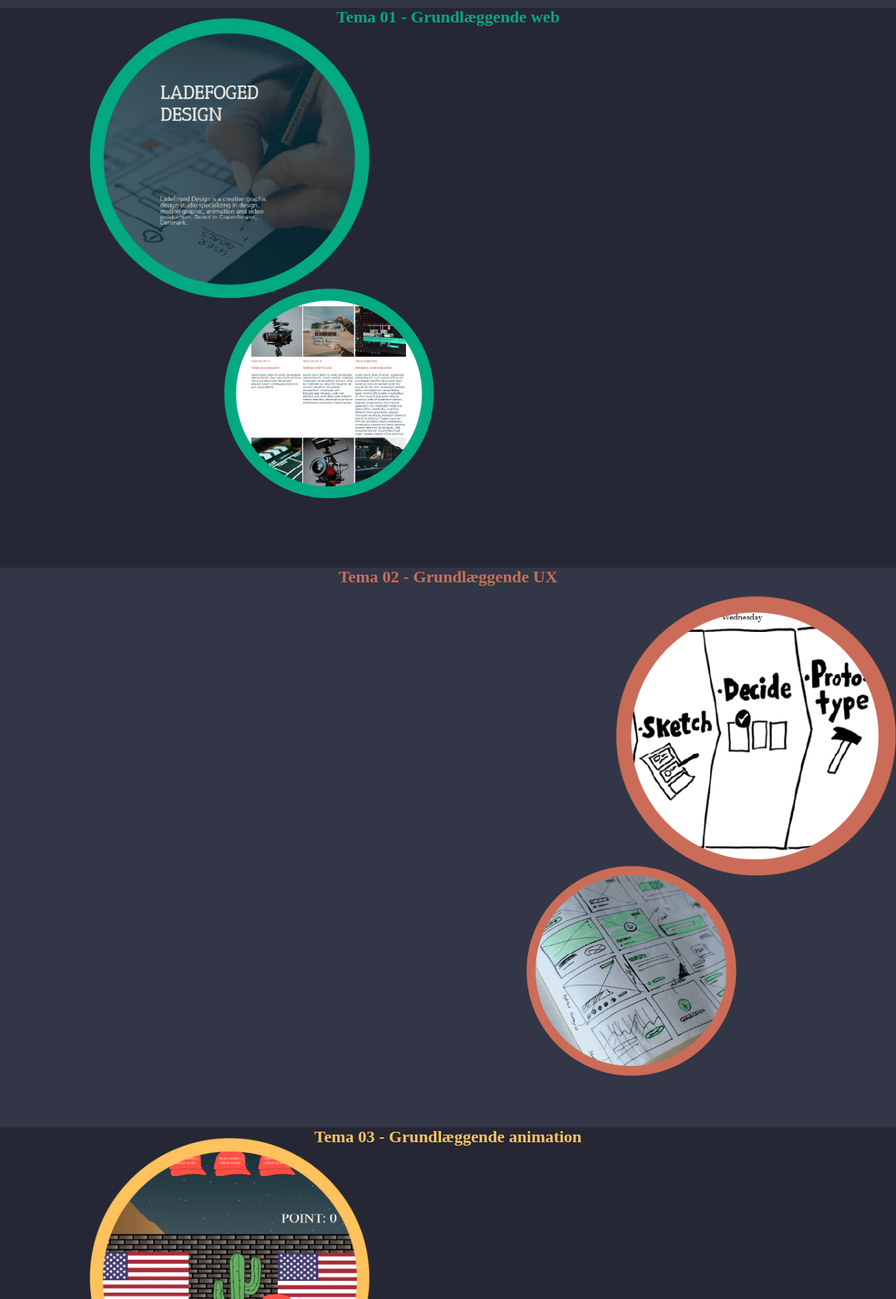
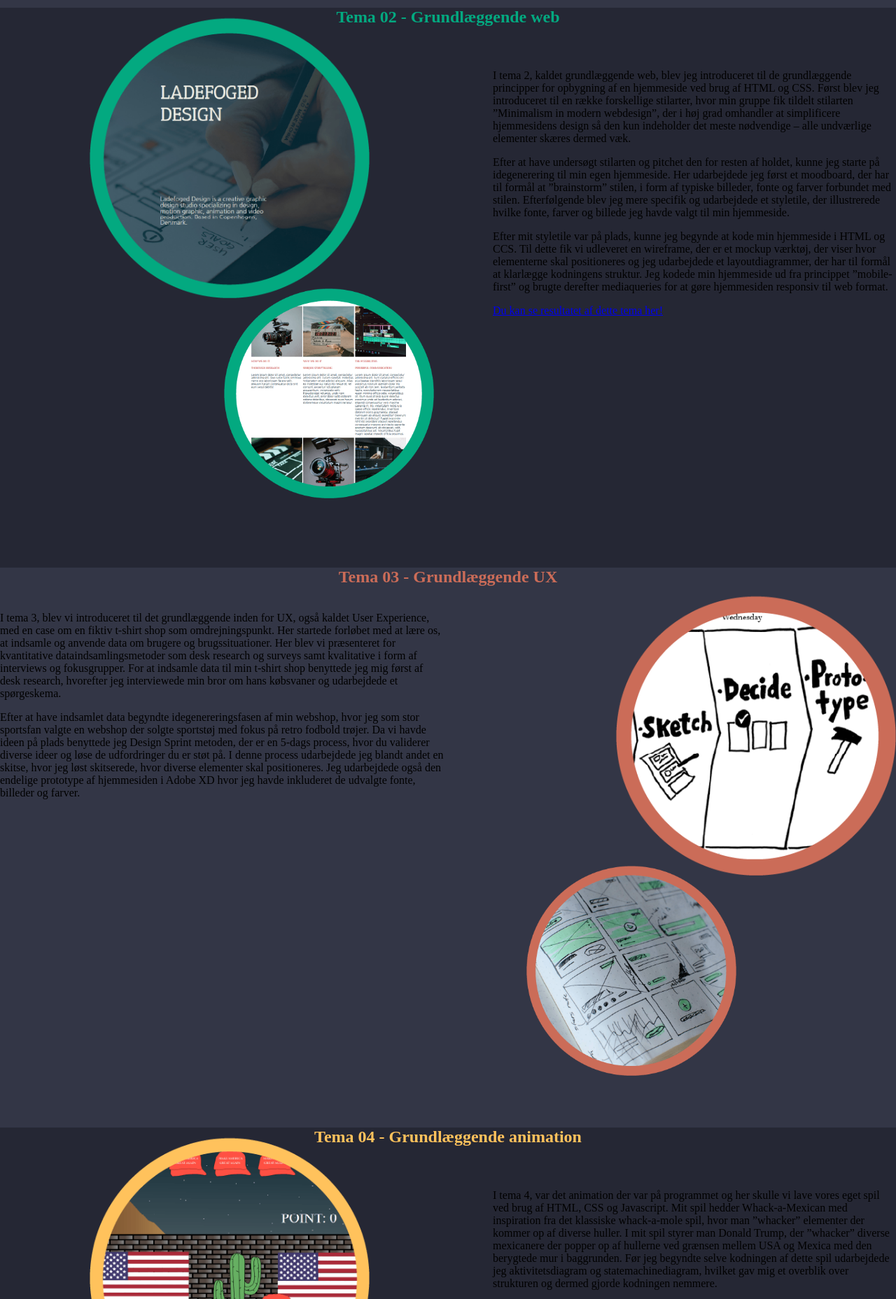
Before and after one commit to marcladefoged/eksamensprojekt, a plain HTML site: page portfolio.html in a window 1280 px wide. Shown: the part 117-1973 px from the top of the page at 70% size. Drawn offline with Linux system fonts and the light colour scheme.

Commit message:
text added to portfolio

```diff
--- a/portfolio.html
+++ b/portfolio.html
@@ -30,7 +30,7 @@
 
     <section id="first_section">
         <h2>
-            Tema 01 - Grundlæggende web
+            Tema 02 - Grundlæggende web
         </h2>
 
 
@@ -44,6 +44,13 @@
                 </div>
             </div>
             <div id="col2">
+                <p>I tema 2, kaldet grundlæggende web, blev jeg introduceret til de grundlæggende principper for opbygning af en hjemmeside ved brug af HTML og CSS. Først blev jeg introduceret til en række forskellige stilarter, hvor min gruppe fik tildelt stilarten ”Minimalism in modern webdesign”, der i høj grad omhandler at simplificere hjemmesidens design så den kun indeholder det meste nødvendige – alle undværlige elementer skæres dermed væk.</p>
+
+                <p>Efter at have undersøgt stilarten og pitchet den for resten af holdet, kunne jeg starte på idegenerering til min egen hjemmeside. Her udarbejdede jeg først et moodboard, der har til formål at ”brainstorm” stilen, i form af typiske billeder, fonte og farver forbundet med stilen. Efterfølgende blev jeg mere specifik og udarbejdede et styletile, der illustrerede hvilke fonte, farver og billede jeg havde valgt til min hjemmeside.</p>
+
+                <p>Efter mit styletile var på plads, kunne jeg begynde at kode min hjemmeside i HTML og CCS. Til dette fik vi udleveret en wireframe, der er et mockup værktøj, der viser hvor elementerne skal positioneres og jeg udarbejdede et layoutdiagrammer, der har til formål at klarlægge kodningens struktur. Jeg kodede min hjemmeside ud fra princippet ”mobile-first” og brugte derefter mediaqueries for at gøre hjemmesiden responsiv til web format.</p>
+
+                <a href="http://marcladefoged.dk/kea/02_web/04_responsive/responsive_v2/index.html">Du kan se resultatet af dette tema her!</a>
 
             </div>
         </div>
@@ -52,12 +59,15 @@
 
     <section id="second_section">
         <h2>
-            Tema 02 - Grundlæggende UX
+            Tema 03 - Grundlæggende UX
         </h2>
 
         <div class="section_wrapper">
             <div id="col1">
+                <p>I tema 3, blev vi introduceret til det grundlæggende inden for UX, også kaldet User Experience, med en case om en fiktiv t-shirt shop som omdrejningspunkt. Her startede forløbet med at lære os, at indsamle og anvende data om brugere og brugssituationer. Her blev vi præsenteret for kvantitative dataindsamlingsmetoder som desk research og surveys samt kvalitative i form af interviews og fokusgrupper. For at indsamle data til min t-shirt shop benyttede jeg mig først af desk research, hvorefter jeg interviewede min bror om hans købsvaner og udarbejdede et spørgeskema.</p>
 
+                <p>Efter at have indsamlet data begyndte idegenereringsfasen af min webshop, hvor jeg som stor sportsfan valgte en webshop der solgte sportstøj med fokus på retro fodbold trøjer. Da vi havde ideen på plads benyttede jeg Design Sprint metoden, der er en 5-dags process, hvor du validerer diverse ideer og løse de udfordringer du er støt på.
+                    I denne process udarbejdede jeg blandt andet en skitse, hvor jeg løst skitserede, hvor diverse elementer skal positioneres. Jeg udarbejdede også den endelige prototype af hjemmesiden i Adobe XD hvor jeg havde inkluderet de udvalgte fonte, billeder og farver.</p>
             </div>
             <div id="col2">
                 <div id="ux1">
@@ -74,7 +84,7 @@
 
     <section id="third_section">
         <h2>
-            Tema 03 - Grundlæggende animation
+            Tema 04 - Grundlæggende animation
         </h2>
 
 
@@ -89,7 +99,11 @@
 
             </div>
             <div id="col2">
+                <p>I tema 4, var det animation der var på programmet og her skulle vi lave vores eget spil ved brug af HTML, CSS og Javascript. Mit spil hedder Whack-a-Mexican med inspiration fra det klassiske whack-a-mole spil, hvor man ”whacker” elementer der kommer op af diverse huller. I mit spil styrer man Donald Trump, der ”whacker” diverse mexicanere der popper op af hullerne ved grænsen mellem USA og Mexica med den berygtede mur i baggrunden. Før jeg begyndte selve kodningen af dette spil udarbejdede jeg aktivitetsdiagram og statemachinediagram, hvilket gav mig et overblik over strukturen og dermed gjorde kodningen nemmere.</p>
 
+                <p>En anden stor del af teamet var designet af spil elementerne i Adobe Illustrator. Her benyttede jeg mig blandt andet af atmosfærisk perspektiv ved at designe både en baggrund og en forgrund i mit spil, for på den må at skabe dybde i baggrunden. Til design af selv spil-elementerne blev vi introduceret til en række principper som brug af kontraster, focial points og rule of third. Her anvendte jeg især princippet om rule of thirds ved at designe amerikanske flag, der skulle lede modtagerens opmærksomhed mod midten af skærmen.</p>
+
+                <a href="http://marcladefoged.dk/kea/04_animation/spil/index.html">Du kan se resultatet og prøve mit spil her!</a>
             </div>
         </div>
 
@@ -98,11 +112,18 @@
     <section id="fourth_section">
 
         <h2>
-            Tema 02 - Grundlæggende indhold
+            Tema 05 - Grundlæggende indhold
         </h2>
 
         <div class="section_wrapper">
             <div id="col1">
+                <p>I tema 5, skulle vi først lave en pilotvideo, der skulle omhandle et interview med en person der fortalte om hans passion. Her interviewede min gruppe Mads fra Netindopusheren, om hans passion for videospil. Ved udarbejdelsen af denne video blev vi samtidig introduceret for videoredigerering i Adobe Premiere Pro, optagelse af lyd samt lydredigering i Adobe Audtion.</p>
+
+                <p>Men den helt store opgave i dette forløb var redesign af en virksomheds hjemmeside. Her var vi så heldige at virksomheden Kobra Copenhagen, hvor en af gruppens medlemmer arbejder, trængte til en opdatering af smykkevirksomhedens hjemmeside. Her benyttede vi en lang række af værktøjer og principper vi var blevet introduceret til i de tidligere temaer såsom layoutprincipperne wireframe og layoutdiagram samt moodboards og styletiles. Vi blev dog også præsenteret for nogle nye begreber som blandt andet github, hvilket vi brugte til at versionsstyre vores kodning og gjorde det muligt at være flere om kodningen.</p>
+
+                <p>I vores redesign af Kobra Copehagen producerede vi også en video, der ligger på hjemmesidens forside og fortæller blandt andet om virksomhedens historie og produktionen af smykkerne.</p>
+
+                <a href="https://kobraredesign.netlify.app/index.html">Du kan se resultatet af vores redesign for Kobra Copenhagen her!</a>
 
             </div>
             <div id="col2">
```
